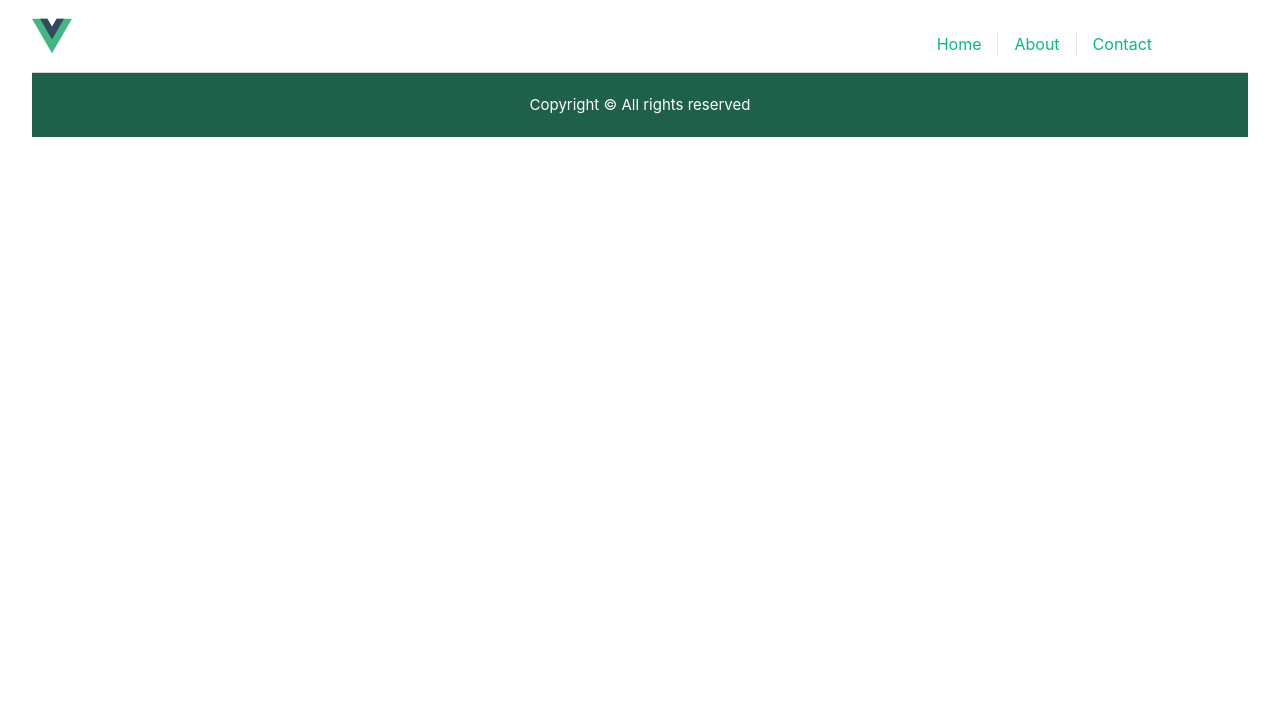
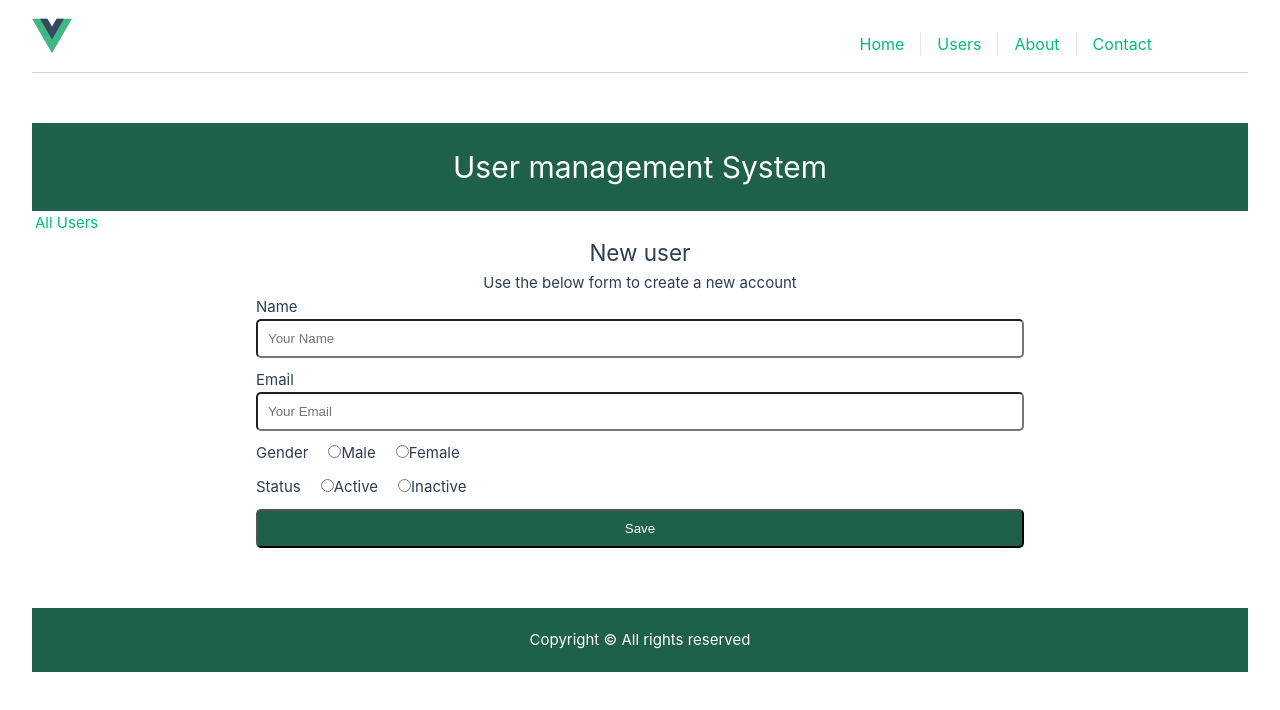
Before and after one commit to dev-nirob1/helloVue, a Vue app: page /users in a window 1280 px wide. Shown: the top 710 px of the page. Built offline with nearby package versions, Linux system fonts and the light colour scheme.

Commit message:
user input form

```diff
--- /dev/null
+++ b/src/components/HomePage/PostCard.vue
@@ -0,0 +1,43 @@
+<script setup>
+    const props = defineProps({
+        post: {
+        type: Object,
+        required: true
+    }
+    })
+</script>
+
+<template>
+    <div class="card">
+        <img :src="post.image" alt="image">
+        <h3>{{ post.slug }}</h3>
+        <p>{{ post.content.slice(0, 150) }}</p>
+        <button>See More</button>
+    </div>
+</template>
+
+
+
+<style scoped>
+.card {
+    border: 1px solid #fff;
+    background-color: #fff;
+    padding: 15px;
+    text-align: left;
+}
+
+.card img {
+    width: 100%;
+}
+button{
+    width: 100%;
+    padding: 10px;
+    background-color: #1f604a;
+    border:none;
+    outline: none;
+    border: 1px solid #fff;
+    font-size: 1rem;
+    color: #fff;
+    margin-top: 20px;
+    cursor: pointer
+}</style>
--- /dev/null
+++ b/src/components/HomePage/Posts.vue
@@ -0,0 +1,54 @@
+<script setup>
+import PostCard from '@/components/HomePage/PostCard.vue';
+
+import { onMounted, ref } from 'vue';
+const posts = ref([])
+let loading = ref(true)
+
+onMounted(async () => {
+    try {
+        const res = await fetch('https://jsonplaceholder.org/posts')
+        posts.value = await res.json()
+        console.log(posts);
+        loading.value = false;
+    } catch (error) {
+        console.log(error);
+    }
+})
+
+</script>
+
+<template>
+    <section id="posts">
+        <h1>Posts</h1>
+        <h2 v-if="loading">Loading Posts...</h2>
+        <div v-else class="card-container">
+            <PostCard v-for="post in posts" :key="post.id" :post="post" />
+
+        </div>
+    </section>
+</template>
+
+<style scoped>
+#posts {
+    margin: 50px 0;
+    background-color: #1f604a;
+    padding: 30px;
+}
+
+#posts h1 {
+    color: #fff;
+    text-align: center;
+}
+
+.card-container {
+    display: grid;
+    grid-template-columns: repeat(4, 1fr);
+    gap: 15px;
+    margin-top: 30px;
+}
+
+h2 {
+    color: #fff;
+}
+</style>
--- /dev/null
+++ b/src/components/UsersPage/AddUser.vue
@@ -0,0 +1,78 @@
+<template>
+    <section>
+        <RouterLink to="/all-users">All Users</RouterLink>
+        <div class="section-header">
+            <h2>New user</h2>
+            <p>Use the below form to create a new account</p>
+        </div>
+        <form>
+            <div>
+                <label for="name">Name</label>
+                <input id="name" type="text" placeholder="Your Name">
+            </div>
+            <div>
+                <label for="email">Email</label>
+                <input id="email" type="text" placeholder="Your Email">
+            </div>
+
+            <div class="gender">
+                <label>Gender</label>
+                <div>
+                    <input type="radio" name="gender" id="male" value="male">
+                    <label for="male">Male</label>
+                </div>
+
+                <div>
+                    <input type="radio" name="gender" id="female" value="female">
+                    <label for="female">Female</label>
+                </div>
+            </div>
+
+            <div class="status">
+                <label>Status</label>
+                <div>
+                    <input type="radio" name="status" id="active" value="active">
+                    <label for="active">Active</label>
+                </div>
+
+                <div>
+                    <input type="radio" name="status" id="inactive" value="inactive">
+                    <label for="female">Inactive</label>
+                </div>
+            </div>
+            <input class="btn" type="submit" value="Save">
+        </form>
+
+    </section>
+</template>
+
+<style scoped>
+.section-header {
+    text-align: center;
+}
+
+form {
+    max-width: 768px;
+    margin: 0 auto;
+}
+
+form input[type="text"],
+form input[type="email"],
+form input[type="submit"] {
+    width: 100%;
+    padding: 10px;
+    border-radius: 5px;
+    margin-bottom: 10px;
+}
+
+.gender,
+.status {
+    display: flex;
+    gap: 20px;
+    margin-bottom: 10px;
+}
+.btn{
+    background-color: #1F604A;
+    color: #fff;
+}
+</style>
--- /dev/null
+++ b/src/components/UsersPage/AllUsers.vue
@@ -0,0 +1,3 @@
+<template>
+    all users here
+</template>
--- a/src/components/shared/Header.vue
+++ b/src/components/shared/Header.vue
@@ -5,6 +5,7 @@
         <div class="wrapper">
             <nav>
                 <RouterLink to="/">Home</RouterLink>
+                <RouterLink to="/users">Users</RouterLink>
                 <RouterLink to="/about">About</RouterLink>
                 <RouterLink to="/contact">Contact</RouterLink>
             </nav>
--- a/src/views/HomeView.vue
+++ b/src/views/HomeView.vue
@@ -1,14 +1,11 @@
 <script setup>
 import Banner from '@/components/HomePage/Banner.vue';
-import {ref} from 'vue'
+import Posts from '@/components/HomePage/Posts.vue';
 
-const loading = ref(true)
-console.log(loading);
 </script>
 
 
 <template>
-    <button @click="loading = !loading">toggle</button>
-    <h1 v-if="loading">loading</h1>
-    <Banner v-else></Banner>
+    <Banner></Banner>
+    <Posts></Posts>
 </template>
--- /dev/null
+++ b/src/views/UsersView.vue
@@ -0,0 +1,20 @@
+<template>
+    <div class="users-section">
+        <h1>User management System</h1>
+        <RouterView />
+    </div>
+</template>
+
+<style scoped>
+.users-section {
+    margin: 50px 0;
+
+}
+
+h1 {
+    background-color: #1f604a;
+    color: #fff;
+    text-align: center;
+    padding: 20px;
+}
+</style>
```
Also changed, not shown: src/router/index.js (+19 -4 lines).
